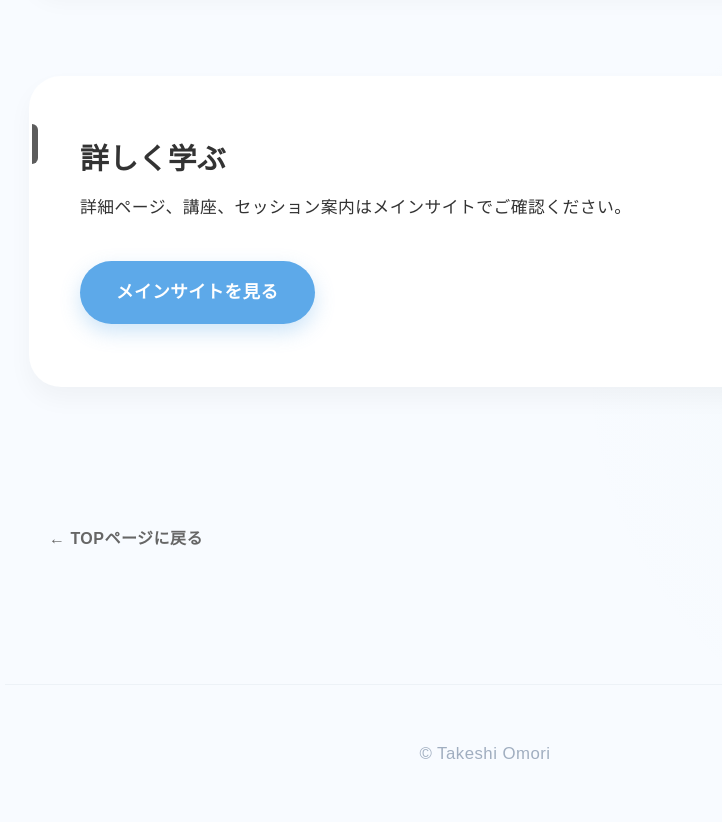
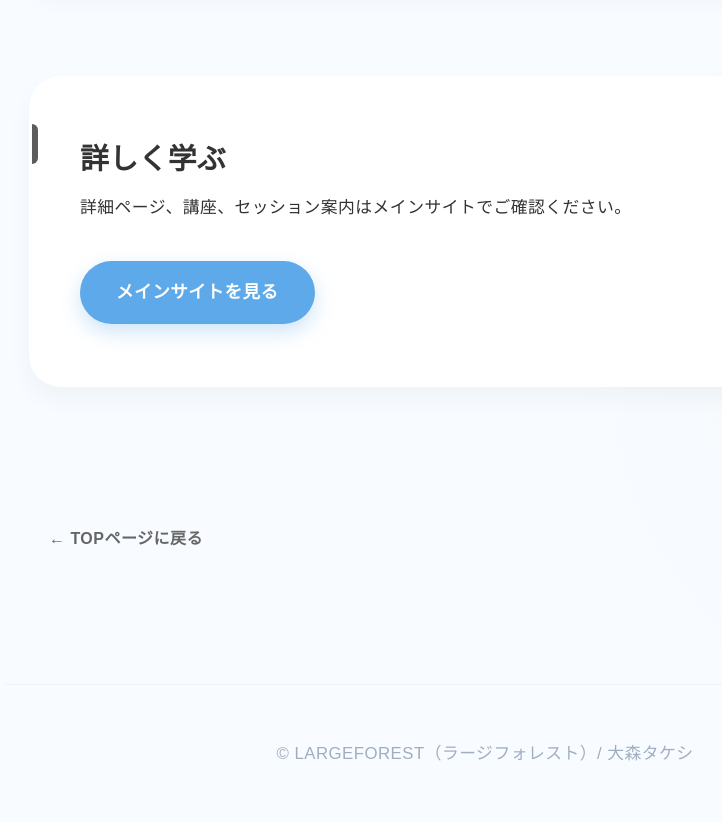
Before and after one commit to largeforest-whisper/largeforest-whisper.github.io, a plain HTML site: page posture-lines/index.html in a window 1280 px wide. Shown: the part 1478-2300 px from the top of the page, without its empty margins (155-877 px from the left). Drawn offline with Linux system fonts and the light colour scheme.

Commit message:
Update index.html

```diff
--- a/posture-lines/index.html
+++ b/posture-lines/index.html
@@ -59,7 +59,7 @@
 </main>
 
 <footer>
-  <p>© Takeshi Omori</p>
+  <p>© LARGEFOREST（ラージフォレスト）/ 大森タケシ</p>
 </footer>
 
 </body>
```
